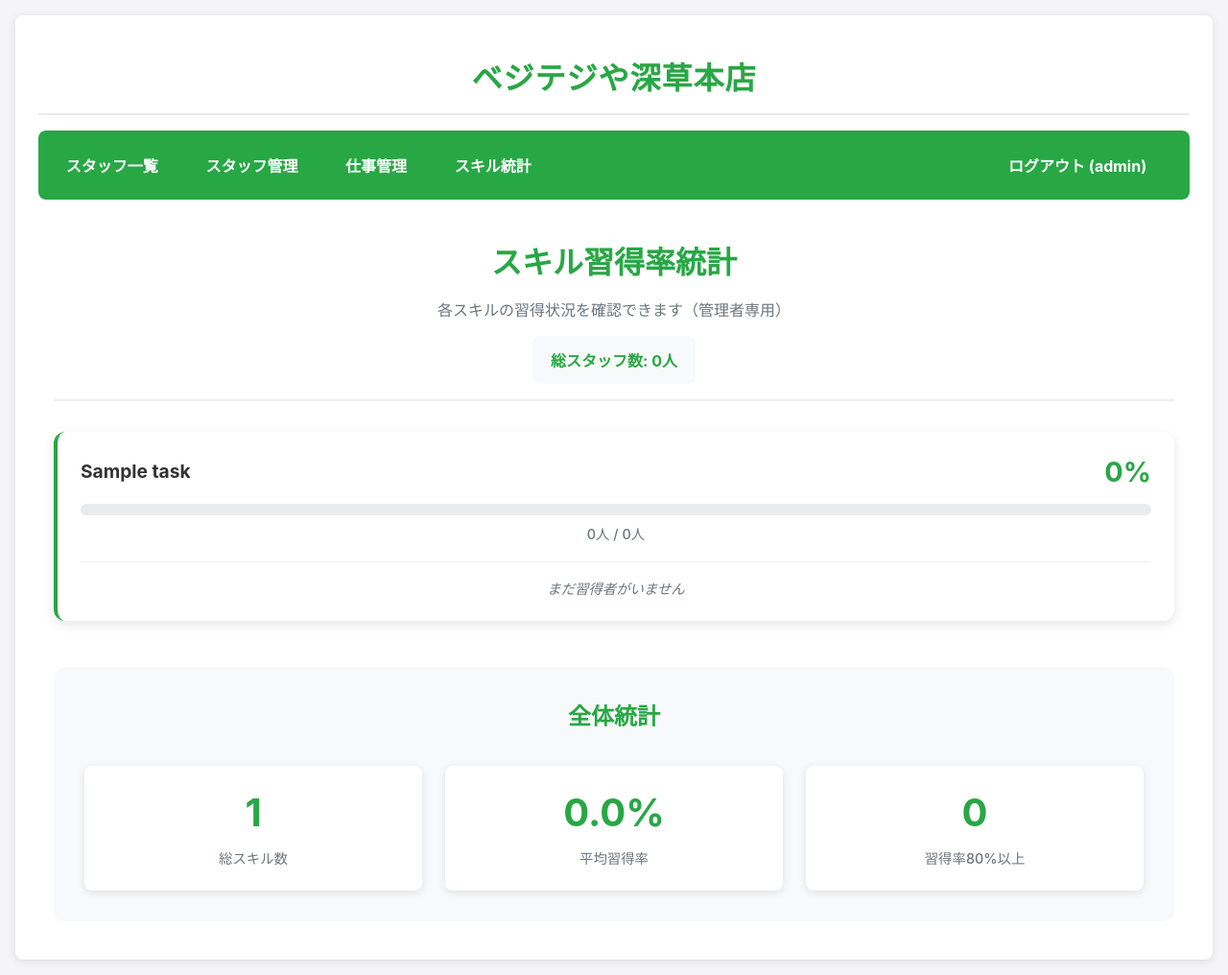
After one commit to highEna1000/vegetejiya-fukakusa, a Flask app: page /admin/skill_stats in a window 1280 px wide. The commit adds this page. Shown: the whole page at 96% size. Run offline with Flask 3, Linux system fonts and the light colour scheme; a user stored in the database is signed in; tables that the repository leaves empty hold one stand-in row (values such as "Sample post"); some libraries are stand-ins or nearby versions.

Commit message:
管理者専用スキル習得率統計ページを追加

```diff
--- a/app.py
+++ b/app.py
@@ -410,6 +410,50 @@ def manage_tasks(task_id=None):
     tasks = Task.query.order_by(Task.order_index, Task.id).all()
     return render_template('admin_tasks.html', tasks=tasks, form=form)
 
+@app.route('/admin/skill_stats')
+@admin_required
+def skill_stats():
+    """スキル習得率統計ページ（管理者専用）"""
+    # 全スタッフと全タスクを取得
+    users = User.query.filter_by(role='staff').all()
+    tasks = Task.query.order_by(Task.order_index, Task.id).all()
+
+    # スキル習得率を計算
+    skill_statistics = []
+    total_users = len(users)
+
+    for task in tasks:
+        if total_users > 0:
+            # このタスクができるユーザー数を計算
+            skilled_users = UserSkill.query.filter_by(task_id=task.id, can_do=True).all()
+            skilled_count = len(skilled_users)
+
+            # 習得率を計算
+            mastery_rate = (skilled_count / total_users) * 100
+
+            # 習得者の名前を取得
+            skilled_user_names = [User.query.get(skill.user_id).username for skill in skilled_users]
+
+            skill_statistics.append({
+                'task': task,
+                'skilled_count': skilled_count,
+                'total_count': total_users,
+                'mastery_rate': round(mastery_rate, 1),
+                'skilled_users': skilled_user_names
+            })
+        else:
+            skill_statistics.append({
+                'task': task,
+                'skilled_count': 0,
+                'total_count': 0,
+                'mastery_rate': 0,
+                'skilled_users': []
+            })
+
+    return render_template('admin_skill_stats.html',
+                         skill_statistics=skill_statistics,
+                         total_users=total_users)
+
 @app.route('/admin/reorder_tasks', methods=['POST'])
 @admin_required
 def reorder_tasks():
--- /dev/null
+++ b/templates/admin_skill_stats.html
@@ -0,0 +1,308 @@
+{% extends "base.html" %}
+
+{% block title %}スキル習得率統計{% endblock %}
+
+{% block content %}
+  <div class="skill-stats-container">
+    <div class="stats-header">
+      <h1>スキル習得率統計</h1>
+      <p class="stats-description">各スキルの習得状況を確認できます（管理者専用）</p>
+      <div class="stats-summary">
+        <span class="total-staff">総スタッフ数: {{ total_users }}人</span>
+      </div>
+    </div>
+
+    <!-- スキル統計一覧 -->
+    <div class="stats-grid">
+      {% for stat in skill_statistics %}
+      <div class="skill-stat-card">
+        <div class="skill-header">
+          <h3 class="skill-name">{{ stat.task.name }}</h3>
+          <div class="skill-percentage">{{ stat.mastery_rate }}%</div>
+        </div>
+
+        <div class="progress-container">
+          <div class="progress-bar">
+            <div class="progress-fill" style="width: {{ stat.mastery_rate }}%"></div>
+          </div>
+          <div class="progress-text">
+            {{ stat.skilled_count }}人 / {{ stat.total_count }}人
+          </div>
+        </div>
+
+        {% if stat.skilled_users %}
+        <div class="skilled-users">
+          <strong>習得者:</strong>
+          <div class="user-tags">
+            {% for user in stat.skilled_users %}
+            <span class="user-tag">{{ user }}</span>
+            {% endfor %}
+          </div>
+        </div>
+        {% else %}
+        <div class="no-skilled-users">
+          <span class="no-users-text">まだ習得者がいません</span>
+        </div>
+        {% endif %}
+      </div>
+      {% endfor %}
+    </div>
+
+    <!-- 全体統計サマリー -->
+    <div class="overall-stats">
+      <h2>全体統計</h2>
+      <div class="stats-summary-grid">
+        <div class="summary-card">
+          <div class="summary-number">{{ skill_statistics|length }}</div>
+          <div class="summary-label">総スキル数</div>
+        </div>
+        <div class="summary-card">
+          <div class="summary-number">
+            {% set avg_rate = (skill_statistics|sum(attribute='mastery_rate') / skill_statistics|length) if skill_statistics else 0 %}
+            {{ "%.1f"|format(avg_rate) }}%
+          </div>
+          <div class="summary-label">平均習得率</div>
+        </div>
+        <div class="summary-card">
+          <div class="summary-number">
+            {% set high_mastery = skill_statistics|selectattr('mastery_rate', 'ge', 80)|list|length %}
+            {{ high_mastery }}
+          </div>
+          <div class="summary-label">習得率80%以上</div>
+        </div>
+      </div>
+    </div>
+  </div>
+
+  <style>
+    .skill-stats-container {
+      max-width: 1200px;
+      margin: 0 auto;
+      padding: 1em;
+    }
+
+    .stats-header {
+      text-align: center;
+      margin-bottom: 2em;
+      padding-bottom: 1em;
+      border-bottom: 2px solid #eee;
+    }
+
+    .stats-header h1 {
+      margin-bottom: 0.5em;
+      color: #28a745;
+    }
+
+    .stats-description {
+      color: #6c757d;
+      margin-bottom: 1em;
+    }
+
+    .stats-summary {
+      background: #f8f9fa;
+      padding: 0.8em 1.2em;
+      border-radius: 8px;
+      display: inline-block;
+    }
+
+    .total-staff {
+      font-weight: bold;
+      color: #28a745;
+    }
+
+    /* スキル統計グリッド */
+    .stats-grid {
+      display: grid;
+      grid-template-columns: repeat(auto-fit, minmax(350px, 1fr));
+      gap: 1.5em;
+      margin-bottom: 3em;
+    }
+
+    .skill-stat-card {
+      background: white;
+      border-radius: 12px;
+      padding: 1.5em;
+      box-shadow: 0 4px 12px rgba(0,0,0,0.1);
+      border-left: 4px solid #28a745;
+      transition: transform 0.2s, box-shadow 0.2s;
+    }
+
+    .skill-stat-card:hover {
+      transform: translateY(-2px);
+      box-shadow: 0 8px 24px rgba(0,0,0,0.15);
+    }
+
+    .skill-header {
+      display: flex;
+      justify-content: space-between;
+      align-items: center;
+      margin-bottom: 1em;
+    }
+
+    .skill-name {
+      margin: 0;
+      color: #333;
+      font-size: 1.2em;
+    }
+
+    .skill-percentage {
+      font-size: 1.8em;
+      font-weight: bold;
+      color: #28a745;
+    }
+
+    /* プログレスバー */
+    .progress-container {
+      margin-bottom: 1.2em;
+    }
+
+    .progress-bar {
+      width: 100%;
+      height: 12px;
+      background: #e9ecef;
+      border-radius: 6px;
+      overflow: hidden;
+      margin-bottom: 0.5em;
+    }
+
+    .progress-fill {
+      height: 100%;
+      background: linear-gradient(90deg, #28a745, #20c997);
+      border-radius: 6px;
+      transition: width 0.8s ease;
+    }
+
+    .progress-text {
+      text-align: center;
+      font-size: 0.9em;
+      color: #6c757d;
+      font-weight: 500;
+    }
+
+    /* 習得者表示 */
+    .skilled-users {
+      border-top: 1px solid #eee;
+      padding-top: 1em;
+    }
+
+    .skilled-users strong {
+      color: #333;
+      font-size: 0.9em;
+      display: block;
+      margin-bottom: 0.5em;
+    }
+
+    .user-tags {
+      display: flex;
+      flex-wrap: wrap;
+      gap: 0.4em;
+    }
+
+    .user-tag {
+      background: #28a745;
+      color: white;
+      padding: 0.3em 0.8em;
+      border-radius: 15px;
+      font-size: 0.8em;
+      font-weight: 500;
+    }
+
+    .no-skilled-users {
+      border-top: 1px solid #eee;
+      padding-top: 1em;
+      text-align: center;
+    }
+
+    .no-users-text {
+      color: #6c757d;
+      font-style: italic;
+      font-size: 0.9em;
+    }
+
+    /* 全体統計 */
+    .overall-stats {
+      background: #f8f9fa;
+      padding: 2em;
+      border-radius: 12px;
+      margin-top: 2em;
+    }
+
+    .overall-stats h2 {
+      text-align: center;
+      margin-bottom: 1.5em;
+      color: #28a745;
+    }
+
+    .stats-summary-grid {
+      display: grid;
+      grid-template-columns: repeat(auto-fit, minmax(180px, 1fr));
+      gap: 1.5em;
+    }
+
+    .summary-card {
+      background: white;
+      padding: 1.5em;
+      border-radius: 8px;
+      text-align: center;
+      box-shadow: 0 2px 8px rgba(0,0,0,0.1);
+    }
+
+    .summary-number {
+      font-size: 2.5em;
+      font-weight: bold;
+      color: #28a745;
+      margin-bottom: 0.3em;
+    }
+
+    .summary-label {
+      color: #6c757d;
+      font-size: 0.9em;
+      font-weight: 500;
+    }
+
+    /* モバイル対応 */
+    @media (max-width: 768px) {
+      .stats-grid {
+        grid-template-columns: 1fr;
+        gap: 1em;
+      }
+
+      .skill-stat-card {
+        padding: 1.2em;
+      }
+
+      .skill-header {
+        flex-direction: column;
+        align-items: flex-start;
+        gap: 0.5em;
+      }
+
+      .skill-percentage {
+        font-size: 1.5em;
+      }
+
+      .stats-summary-grid {
+        grid-template-columns: 1fr;
+        gap: 1em;
+      }
+
+      .overall-stats {
+        padding: 1.5em;
+      }
+    }
+
+    @media (max-width: 480px) {
+      .skill-stats-container {
+        padding: 0.5em;
+      }
+
+      .skill-stat-card {
+        padding: 1em;
+      }
+
+      .user-tags {
+        justify-content: center;
+      }
+    }
+  </style>
+{% endblock %}
--- a/templates/base.html
+++ b/templates/base.html
@@ -289,7 +289,7 @@
             {% if current_user.role == 'admin' %}
               <a href="{{ url_for('manage_users') }}">スタッフ管理</a>
               <a href="{{ url_for('manage_tasks') }}">仕事管理</a>
-
+              <a href="{{ url_for('skill_stats') }}">スキル統計</a>
             {% endif %}
           </div>
           <div class="nav-right">
```
